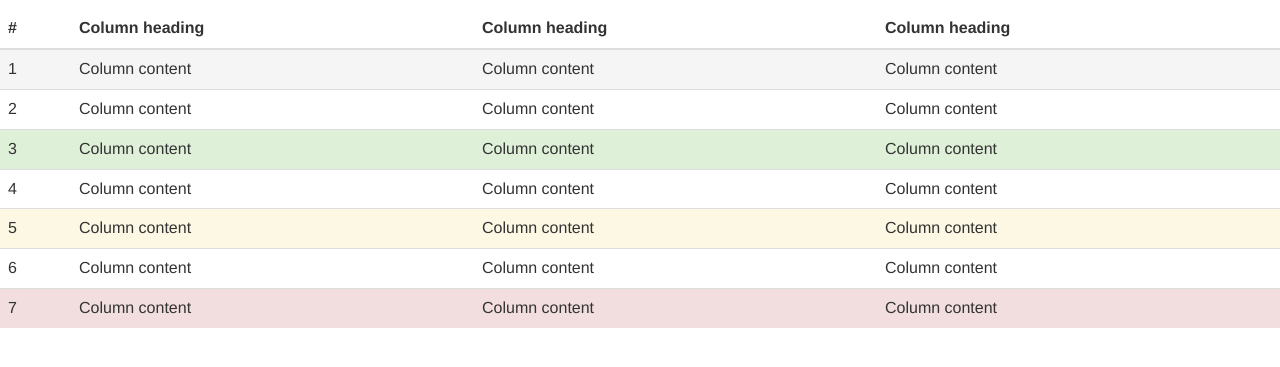
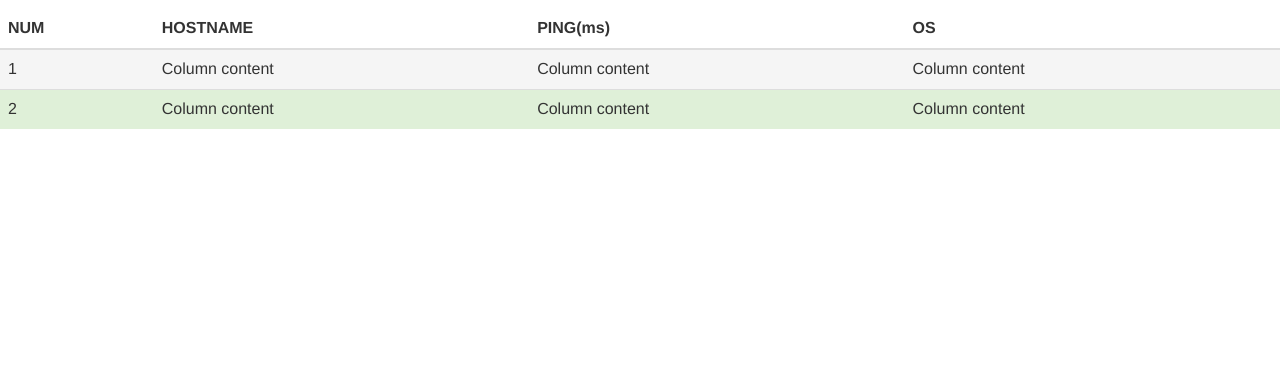
Before and after one commit to canghai908/chart, a Django app: page /show/ in a window 1280 px wide. Shown: the part 120-487 px from the top of the page. Run offline with Django 3.2, Linux system fonts and the light colour scheme; data that the repository does not hold is empty.

Commit message:
tables
tables

```diff
--- a/chart/templates/show.html
+++ b/chart/templates/show.html
@@ -20,10 +20,10 @@
       <table class="table">
         <thead>
           <tr>
-            <th>#</th>
-            <th>Column heading</th>
-            <th>Column heading</th>
-            <th>Column heading</th>
+            <th>NUM</th>
+            <th>HOSTNAME</th>
+            <th>PING(ms)</th>
+            <th>OS</th>
           </tr>
         </thead>
         <tbody>
@@ -33,45 +33,16 @@
             <td>Column content</td>
             <td>Column content</td>
           </tr>
-          <tr>
+          <tr class="success">
             <td>2</td>
             <td>Column content</td>
             <td>Column content</td>
             <td>Column content</td>
           </tr>
-          <tr class="success">
-            <td>3</td>
-            <td>Column content</td>
-            <td>Column content</td>
-            <td>Column content</td>
-          </tr>
-          <tr>
-            <td>4</td>
-            <td>Column content</td>
-            <td>Column content</td>
-            <td>Column content</td>
-          </tr>
-          <tr class="warning">
-            <td>5</td>
-            <td>Column content</td>
-            <td>Column content</td>
-            <td>Column content</td>
-          </tr>
-          <tr>
-            <td>6</td>
-            <td>Column content</td>
-            <td>Column content</td>
-            <td>Column content</td>
-          </tr>
-          <tr class="danger">
-            <td>7</td>
-            <td>Column content</td>
-            <td>Column content</td>
-            <td>Column content</td>
-          </tr>
+
         </tbody>
       </table>
-    </div><!-- /example -->
+</div><!-- /example -->
 </body>
 
 </html>
```
